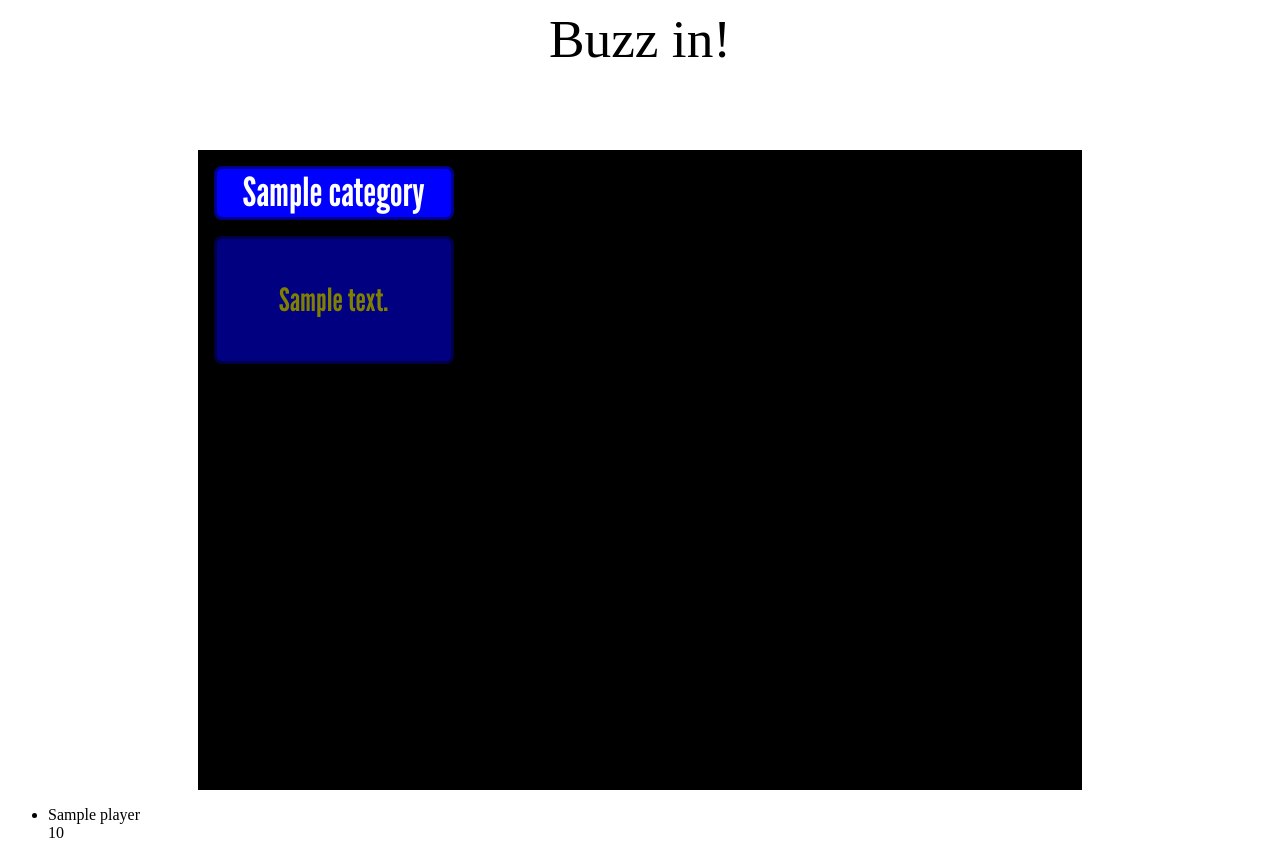
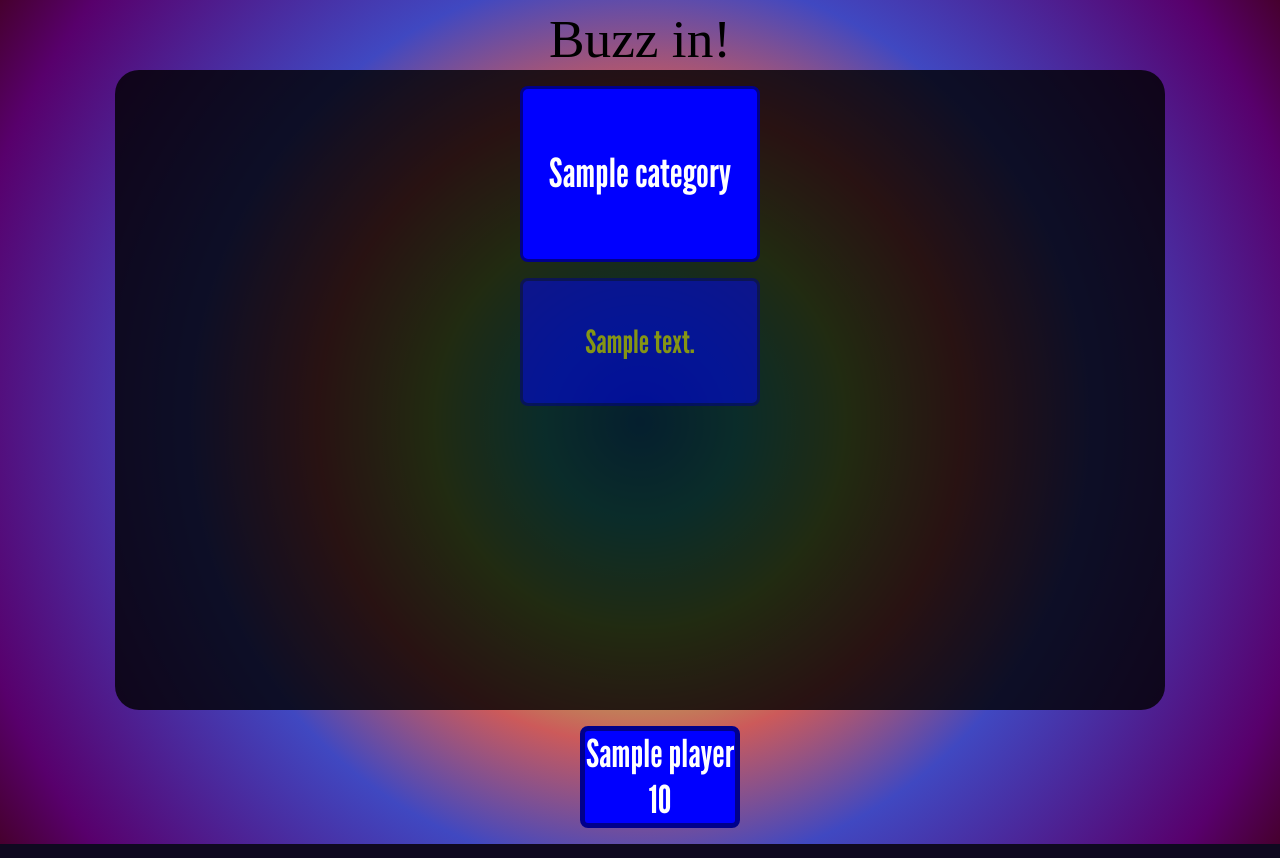
Before and after one commit to sheepman4267/DJeopardy, a Django app: page /play/game/1/ in a window 1280 px wide. Run offline with Django 5.2, Linux system fonts and the light colour scheme; tables that the repository leaves empty hold one stand-in row (values such as "Sample post").

Commit message:
Start of styling

```diff
--- a/core/static/core/css/gameboard.css
+++ b/core/static/core/css/gameboard.css
@@ -8,17 +8,23 @@
     box-sizing: border-box;
 }
 
+body {
+    background: radial-gradient(circle, rgba(23,155,232,1) 0%, rgba(53,223,208,1) 13%, rgba(167,214,86,1) 27%, rgba(204,90,90,1) 42%, rgba(64,72,193,1) 59%, rgba(88,0,108,1) 90%, rgba(70,0,46,1) 100%);
+}
+
 .board {
-    width: 70%;
+    width: 83%;
     height: 80dvh;
     margin-inline: auto;
-    margin-top: calc(20dvh / 2);
-    background: #000000;
+    background: #000000cc;
+    border-radius: 1.5rem;
     display: flex;
     flex-direction: row;
     text-align: center;
     gap: 1rem;
     padding: 1rem;
+    justify-content: center;
+    grid-area: board;
 }
 
 .category {
@@ -37,7 +43,9 @@
     color: #ffffff;
     border: 3px solid darkblue;
     border-radius: 0.5rem;
-
+    padding: 0.5rem;
+    min-height: 11rem;
+    align-content: center;
 }
 
 button.answer {
@@ -52,10 +60,16 @@ button.answer {
     color: yellow;
     border: 3px solid darkblue;
     border-radius: 0.5rem;
+    padding: 0.5rem;
+}
+
+.board_container:has(.fullanswer) button.answer,
+.board_container:has(.fullanswer) .category-heading,
+button.answer.completed {
+    opacity: 0.5;
 }
 
 button.answer.completed {
-    opacity: 0.5;
     font-size: 2rem;
 }
 
@@ -73,3 +87,58 @@ form.answer textarea {
     font-size: 40pt;
     text-align: center;
 }
+
+.player-footer ul {
+    display: flex;
+    list-style: none;
+    justify-content: center;
+}
+
+.player-footer ul li {
+    text-align: center;
+    font-family: 'League Gothic Regular';
+    font-size: 2.4rem;
+    width: 10rem;
+    background: blue;
+    border: 5px solid darkblue;
+    border-radius: 0.5rem;
+    color: white;
+}
+
+.board_container {
+    display: grid;
+    grid-template-areas: "board";
+    overflow: clip;
+}
+
+.fullanswer {
+    grid-area: board;
+    width: 60%;
+    height: 60dvh;
+    margin-inline: auto;
+    margin-top: calc(calc(80dvh - 60dvh) / 2);
+    background: blue;
+    border: 8px solid darkblue;
+    box-shadow: 0 0 50px 0px yellow;
+    border-radius: 1.5rem;
+    text-align: center;
+    gap: 1rem;
+    padding: 1rem;
+    justify-content: center;
+    font-size: 5rem;
+    color: yellow;
+    font-family: "League Gothic Regular";
+    z-index: 1000;
+    animation: answer-entry 1s;
+}
+
+@keyframes answer-entry {
+    0% {
+        opacity: 0;
+        transform: scale(0%) rotate(-350deg) translate(-100rem);
+    }
+    100% {
+        opacity: 1;
+        transform: scale(100%) rotate(0deg) translate(0);
+    }
+}
--- a/play/templates/play/answer_full.html
+++ b/play/templates/play/answer_full.html
@@ -1,5 +1,7 @@
 <div class="fullanswer">
     {{ answer.answer }}
-    <button id="correct" hx-get="{% url 'play:correct' answer.pk %}" hx-swap="outerHTML" hx-target="<.fullanswer/>">Correct</button>
-    <button id="incorrect" hx-get="{% url 'play:incorrect' answer.pk %}" hx-swap="outerHTML" hx-target="<.fullanswer/>">Incorrect</button>
+    <nav>
+        <button id="correct" hx-get="{% url 'play:correct' answer.pk %}" hx-swap="outerHTML" hx-target="<.fullanswer/>">Correct</button>
+        <button id="incorrect" hx-get="{% url 'play:incorrect' answer.pk %}" hx-swap="outerHTML" hx-target="<.fullanswer/>">Incorrect</button>
+    </nav>
 </div>
```
